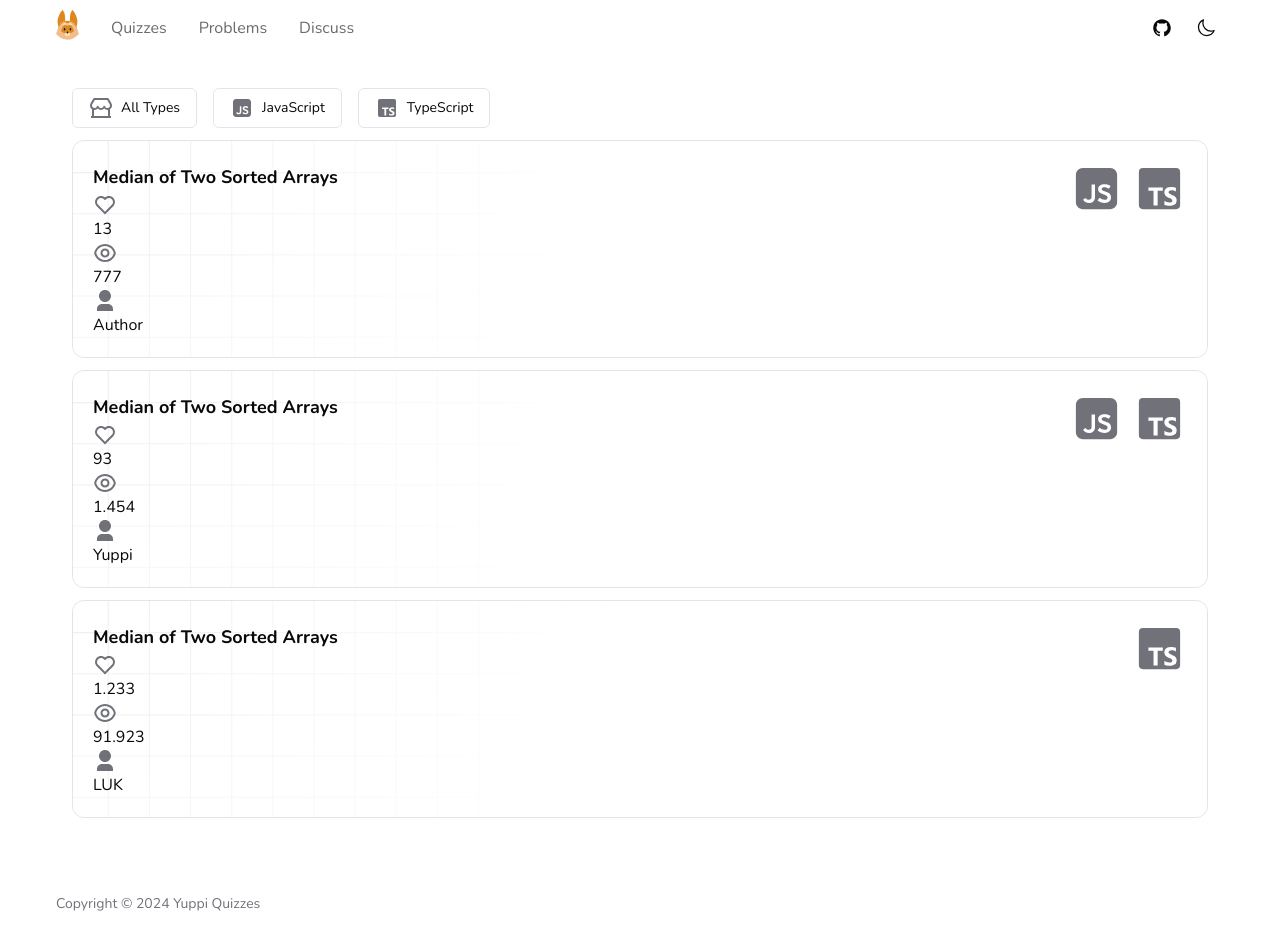
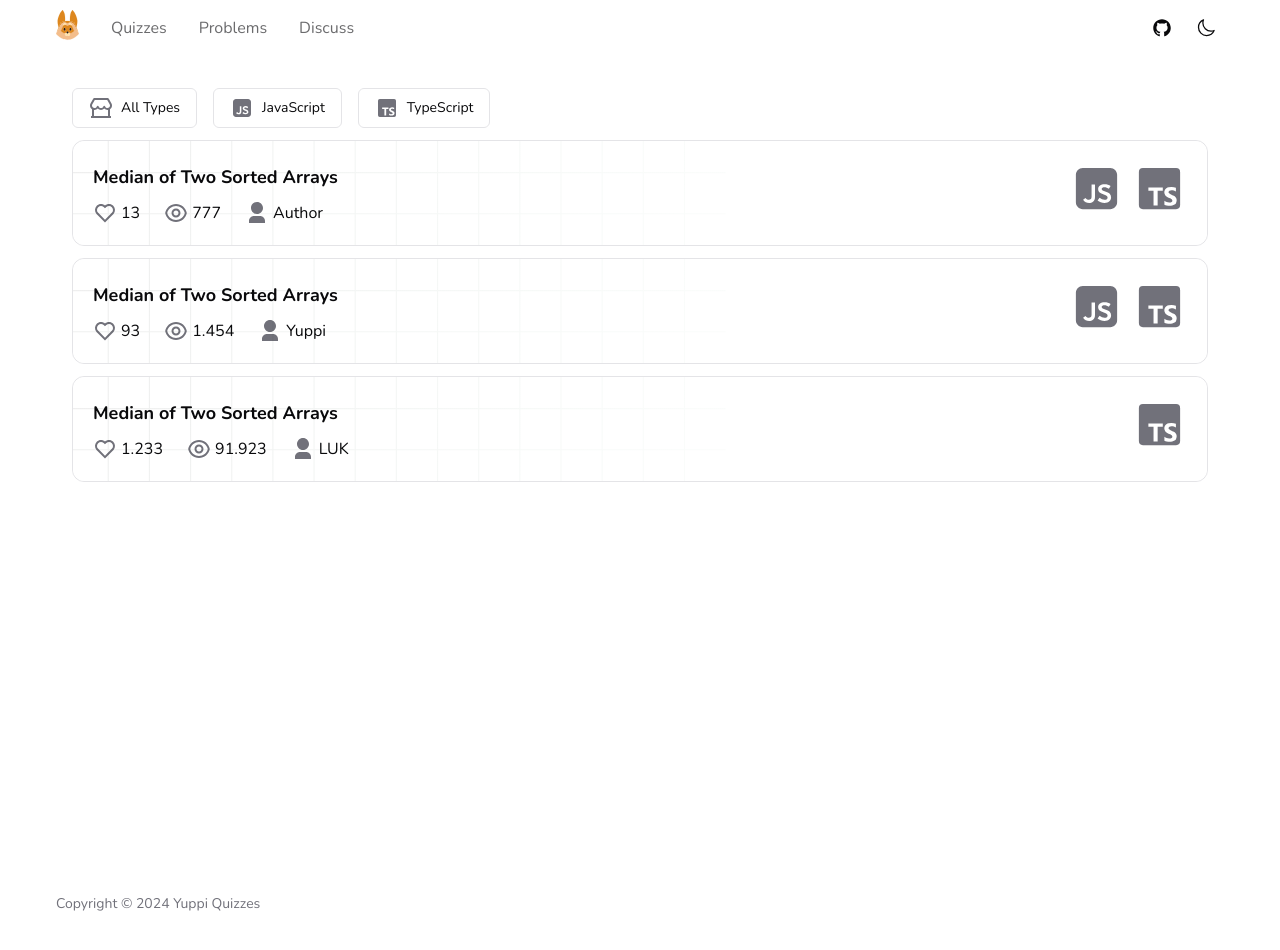
Before and after one commit to Esutarosa/yuppi, a Next.js app: page /problems in a window 1280 px wide. Built offline with nearby package versions, Linux system fonts and the light colour scheme.

Commit message:
* Added additional styles for Problems

```diff
--- a/src/components/common/Tags/index.tsx
+++ b/src/components/common/Tags/index.tsx
@@ -7,7 +7,7 @@ import { PROBLEMS_TAGS as getProblemsTags } from "@/data/getTags";
 
 const Tags: FC = () => {
   return (
-    <div className="flex items-center gap-4 overflow-hidden select-none">
+    <div className="flex items-center gap-4 overflow-hidden select-none flex-wrap">
       {getProblemsTags.map((tag, index) => (
         <Button key={index} variant="outline">
           <Link href="/" className="flex items-center gap-2 justify-center">
--- a/src/components/containers/Problems/ProblemCard/index.tsx
+++ b/src/components/containers/Problems/ProblemCard/index.tsx
@@ -9,34 +9,34 @@ interface InfoData {
   view?: number;
   author?: string;
   icon: string;
-};
+}
 
 interface ProblemCardProps {
   title: string;
   info: InfoData[];
   tags: string[];
-};
+}
 
 const RenderSVG = ({
   icon,
   width = 24,
-  height = 24
+  height = 24,
 }: {
   icon: string;
   width?: number;
-  height?: number
+  height?: number;
 }) => {
   return (
     <svg
       width={width}
       height={height}
       viewBox="0 0 24 24"
-      fill='none'
+      fill="none"
       xmlns="http://www.w3.org/2000/svg"
     >
       <path
-        fillRule='evenodd'
-        clipPath='evenodd'
+        fillRule="evenodd"
+        clipPath="evenodd"
         d={icon}
         fill="hsl(var(--muted-foreground))"
       />
@@ -48,19 +48,19 @@ const ProblemCard: FC<ProblemCardProps> = ({ title, info, tags }) => {
   return (
     <Link href="/" className="w-full h-full">
       <Panel hasActiveOnHover innerClassName="relative">
-        <div className="p-5 flex justify-between">
-          <div>
-            <h4>{title}</h4>
-            <div>
+        <div className="p-5 flex justify-between flex-wrap gap-3">
+          <div className="basis-full sm:basis-auto">
+            <h4 className="mb-2">{title}</h4>
+            <div className="flex gap-x-6 gap-y-2 flex-wrap">
               {info.map((data, index) => (
-                <div key={index}>
+                <div key={index} className="flex gap-1">
                   <RenderSVG icon={data.icon} />
                   <span>{data.author || data.like || data.view}</span>
                 </div>
               ))}
             </div>
           </div>
-          <div className="flex gap-2">
+          <div className="flex gap-2 flex-wrap">
             {tags.map((tag, index) => (
               <span key={index}>
                 <RenderSVG icon={tag} width={55} height={55} />
@@ -68,14 +68,9 @@ const ProblemCard: FC<ProblemCardProps> = ({ title, info, tags }) => {
             ))}
           </div>
         </div>
-        <GridPattern
-          viewBox="768 350"
-          translate="0"
-          scale="300"
-          radial="1.3"
-        />
+        <GridPattern viewBox="768 350" translate="0" scale="300" radial="2" />
       </Panel>
-    </Link >
+    </Link>
   );
 };
 
```
